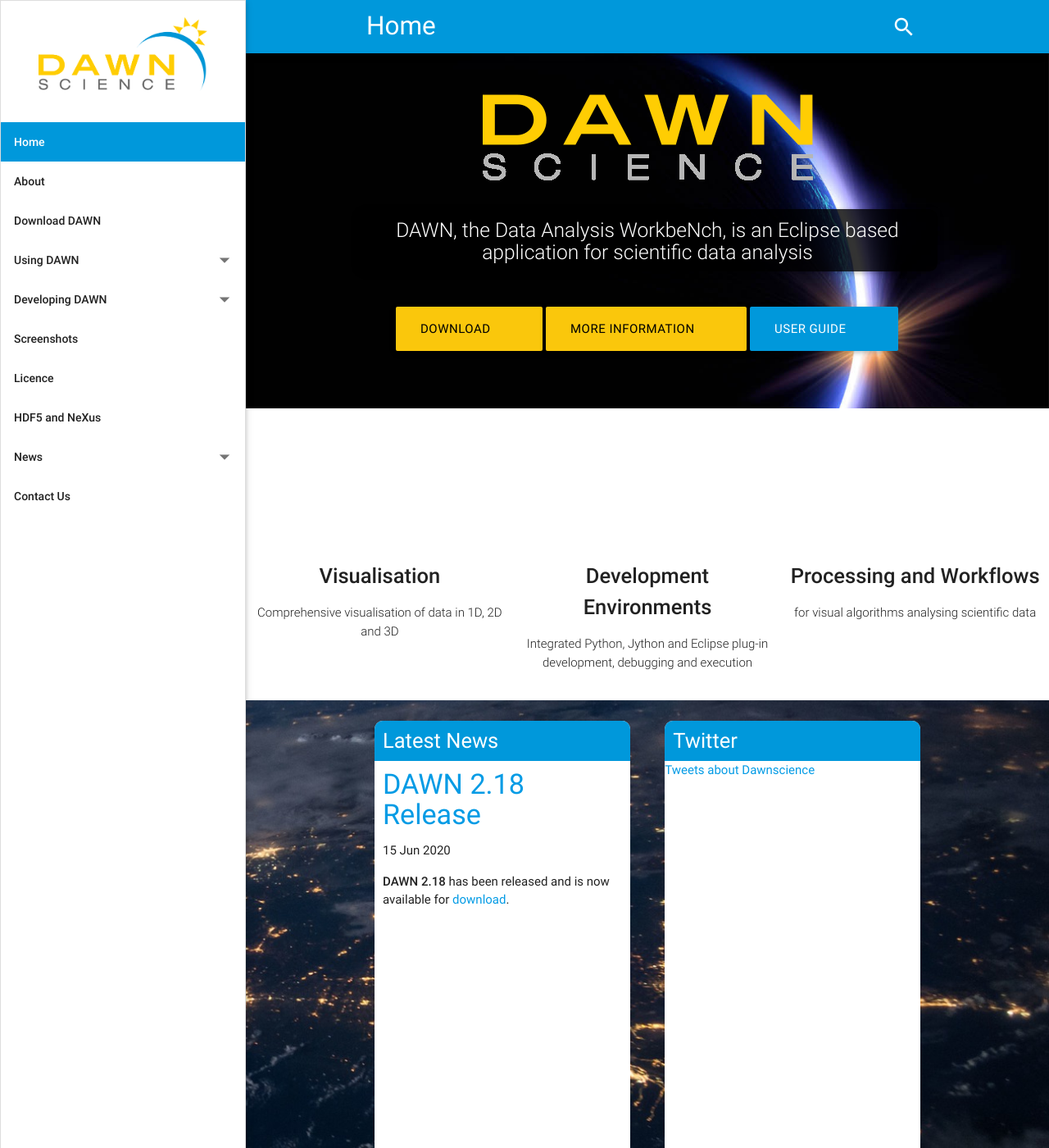
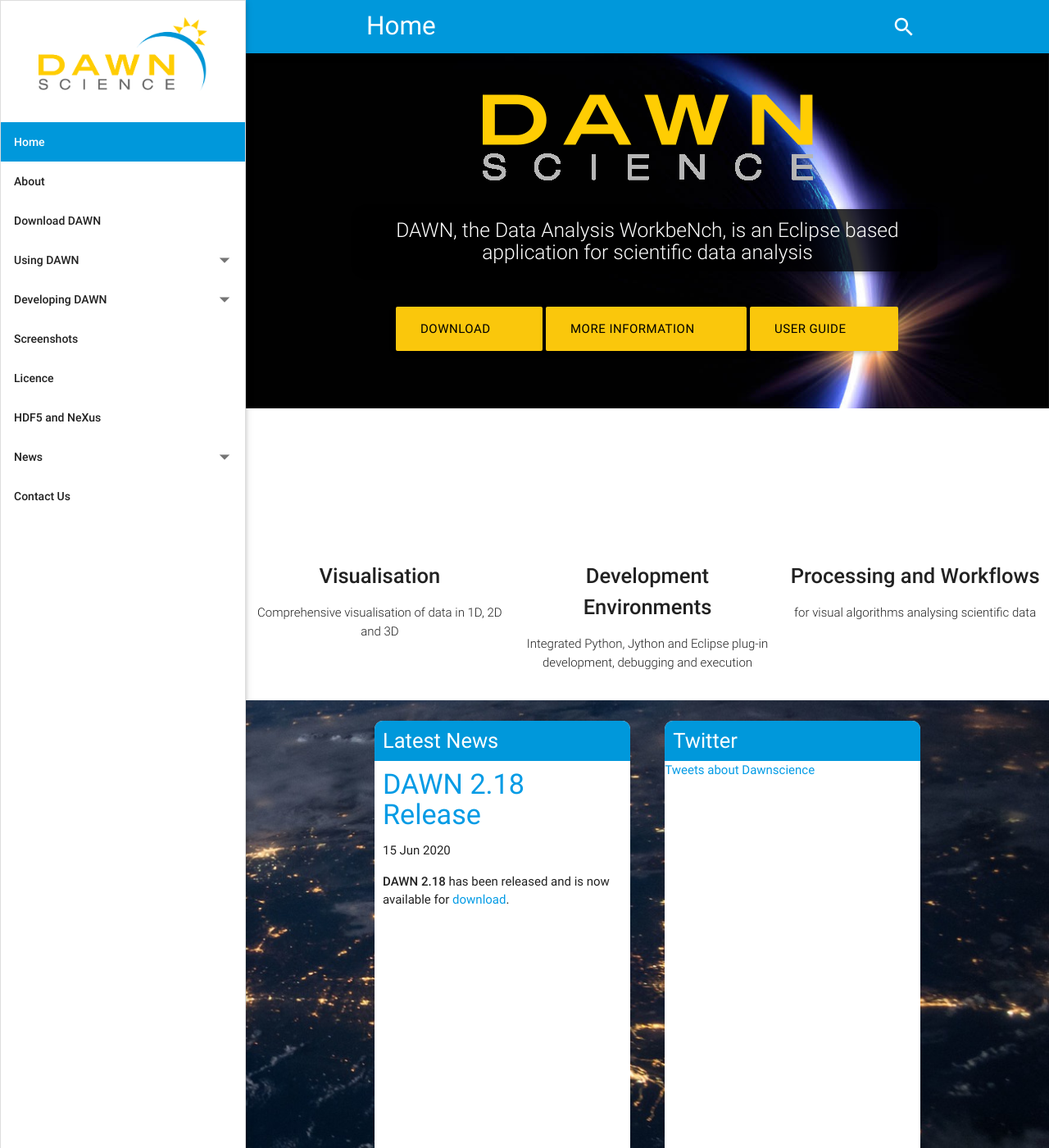
Before and after one commit to DawnScience/dawn-website, a Jekyll site: the page built from _pages/00_home.html, in a window 1280 px wide and 1400 px high. Shown: the whole window at 82% size. Built offline with Jekyll 4.4.1, drawn with Linux system fonts in a browser that asks for light colours; nearby versions of some CDN libraries; comment, search, counter and statistics services are not loaded.

Commit message:
Update main.scss

```diff
--- a/css/main.scss
+++ b/css/main.scss
@@ -299,7 +299,7 @@
 }
 
 // Button styling
-#download-button, #more-button, #download-paper{
+#download-button, #more-button, #guide-button, #download-paper{
   background-color:$dawn-yellow;
   color:black;
 }
```
